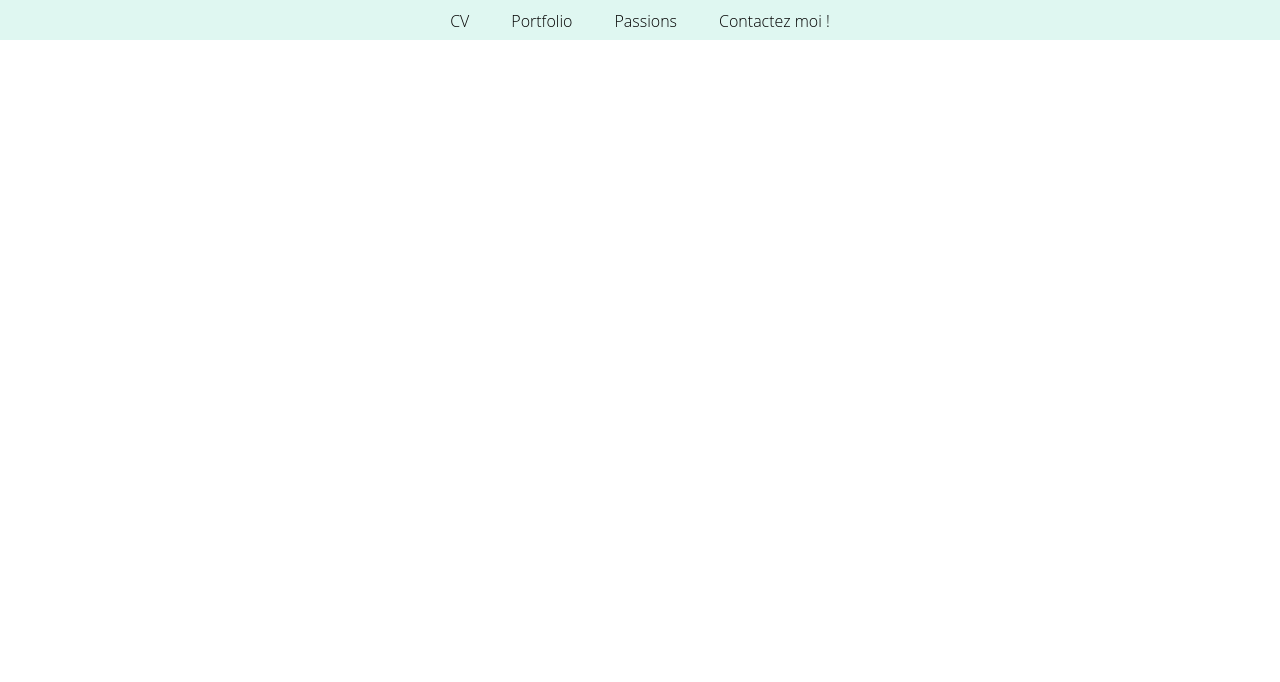
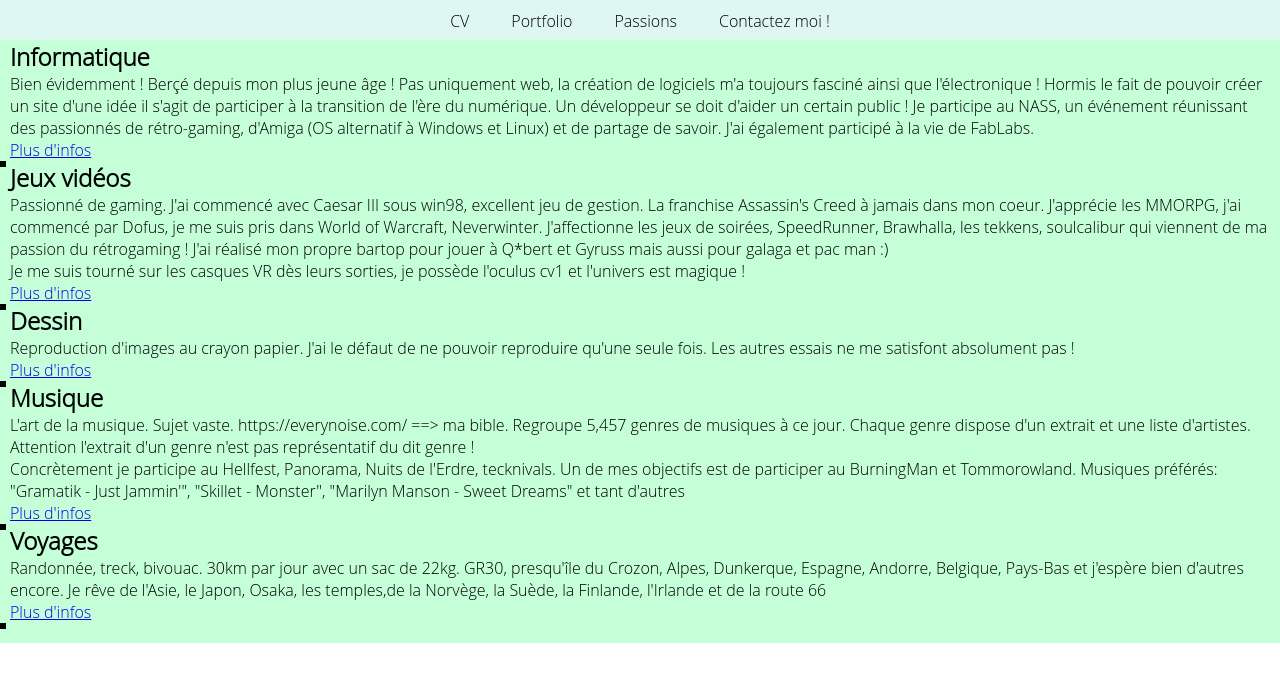
Before and after one commit to GinoChasles/site, a React (Create React App) app: page /passions in a window 1280 px wide. Shown: the top 682 px of the page. Built offline with nearby package versions, Linux system fonts and the light colour scheme; a web font is replaced by a local one.

Commit message:
ajout modal passions

```diff
--- a/src/App.js
+++ b/src/App.js
@@ -10,6 +10,7 @@ import "./App.css";
 import NavBar from "./Components/CV/NavBar";
 import Portfolio from "./Components/Portfolio/Portfolio";
 import Form from "./Components/Contact/Form";
+import Passions from "./Components/Passions/Passions";
 
 function App() {
   return (
@@ -21,7 +22,7 @@ function App() {
          <embed type="application/pdf" src={process.env.PUBLIC_URL + "/images/CV_Chasles_Gino.pdf#view=FitH"}  title="cv"></embed>
         </Route>
         <Route path="/portfolio"><Portfolio/></Route>
-        <Route path="/passions" ></Route>
+        <Route path="/passions" ><Passions /></Route>
         <Route path="/contact"><Form/></Route>
 
      </Switch>
--- /dev/null
+++ b/src/Components/CSS/Passions.css
@@ -0,0 +1,54 @@
+#passion {
+    display:block;
+    padding: 40px 10px 20px 10px;
+    height:100%;
+}
+
+.modal {
+    display: none;
+    left: 0;
+    top: 0;
+    width: 100%;
+    height: 100%;
+    overflow: auto;
+    background-color: rgb(0, 0, 0);
+    background-color: rgba(0, 0, 0, 0.4);
+}
+
+.modal:target {
+    display: table;
+    position: absolute;
+}
+.modal-dialog {
+    display: table-cell;
+    vertical-align: middle;
+}
+.modal-dialog .modal-content {
+    margin: auto;
+    background-color: #f3f3f3;
+    position: relative;
+    padding: 0;
+    outline: 0;
+    border: 1px #777 solid;
+    text-align: justify;
+    width: 80%;
+    box-shadow: 0 4px 8px 0 rgba(0, 0, 0, 0.2), 0 6px 20px 0 rgba(0, 0, 0, 0.19);
+
+}
+.modal-content > *{
+    padding: 2px 16px ;
+}
+.closebtn {
+    text-decoration: none;
+    float: right;
+    font-size: 35px;
+    font-weight: bold;
+    color: red;
+}
+
+.closebtn:hover,
+.closebtn:focus {
+    color: #000;
+    text-decoration: none;
+    cursor: pointer;
+}
--- /dev/null
+++ b/src/Components/Passions/Modal.js
@@ -0,0 +1,15 @@
+import React from "react";
+
+export default function Modal(props) {
+    return (
+        <section className="modal" id={props.els.id}>
+            <section className="modal-dialog">
+                <div className="modal-content">
+                    <a href="/passions" className="closebtn">×</a>
+                    <article>{props.els.info}</article>
+                    <article>{props.els.infoBis}</article>
+                </div>
+            </section>
+        </section>
+    )
+}
--- a/src/Components/Passions/Passion.js
+++ b/src/Components/Passions/Passion.js
@@ -1,10 +1,36 @@
 import React from "react";
 import data from "../../data/info.json"
+import Modal from "./Modal";
 
 export default function Passion() {
     return (
-        <article>
+        <section id="passion">
+            {data.passions.map((el) => {
+                return (
+                    <article key={el.id} className="passion-card">
+                        <h2>{el.name}</h2>
+                        <p>{el.info}</p>
+                        <p>{el.infoBis}</p>
+                        <a href={"#"+el.id}>Plus d'infos</a>
+                        <Modal els={el}/>
+                        {/*<section className="modal" id="infos">*/}
+                        {/*    <section className="modal-dialog">*/}
+                        {/*        <div className="modal-content">*/}
+                        {/*            <a href="/passions" className="closebtn">×</a>*/}
+                        {/*            <article>1</article>*/}
+                        {/*            <article>2</article>*/}
+                        {/*            {el.map((els)=>{*/}
+                        {/*                return <article>{els}</article>*/}
+                        {/*            })}*/}
+                        {/*        </div>*/}
+                        {/*    </section>*/}
+                        {/*</section>*/}
+                        <dialog open>
 
-        </article>
+                        </dialog>
+                    </article>
+                )
+            })}
+        </section>
     )
 }
--- a/src/Components/Passions/Passions.js
+++ b/src/Components/Passions/Passions.js
@@ -1,9 +1,10 @@
 import React from "react";
-
+import Passion from "./Passion";
+import "../CSS/Passions.css"
 export default function Passions() {
     return (
         <section>
-
+            <Passion />
         </section>
     )
 }
```
Also changed, not shown: 1 other file (tests, documents, lock files or other folders).
